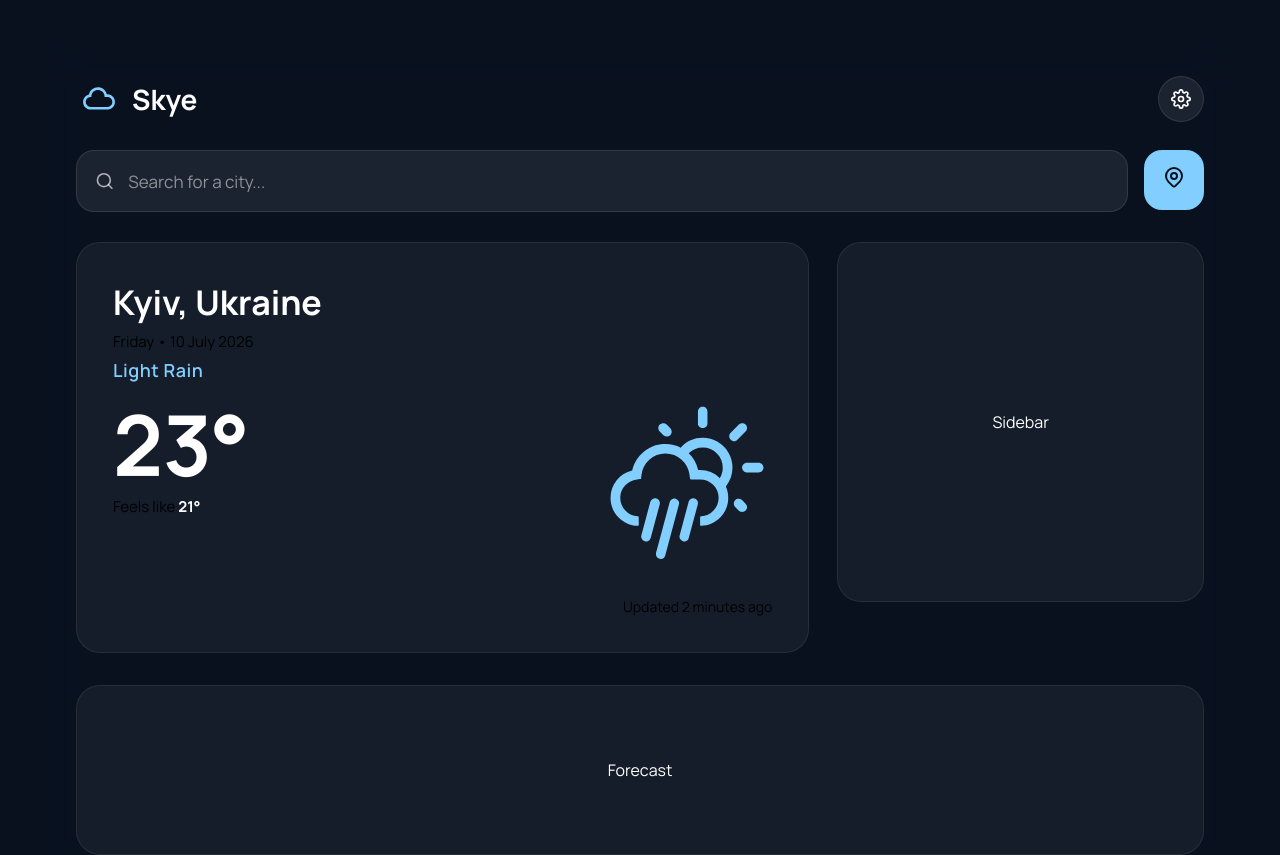
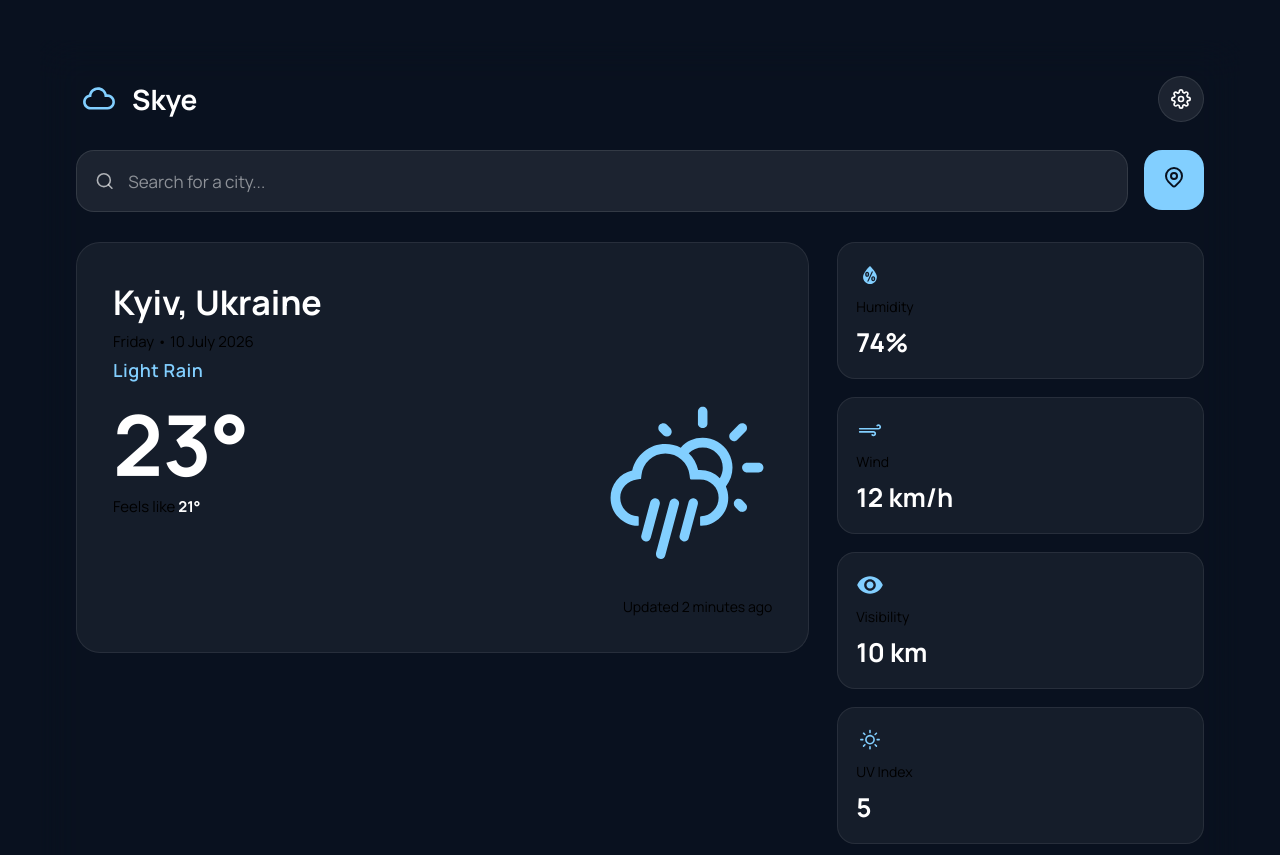
Before and after one commit to MelAiia/weather-aiia-app, a React (Vite) app in the folder weather-aiia-app/: page / in a window 1280 px wide. Shown: the top 855 px of the page. Built offline with nearby package versions, Linux system fonts and the light colour scheme.

Commit message:
Changed WeatherSidebar jsx and css

```diff
--- a/weather-aiia-app/src/components/WeatherSidebar/WeatherSidebar.css
+++ b/weather-aiia-app/src/components/WeatherSidebar/WeatherSidebar.css
@@ -1,15 +1,46 @@
 .weather-sidebar {
-  min-height: 360px;
+  display: grid;
+  grid-template-columns: 1fr;
+  gap: 18px;
+}
 
-  border-radius: 24px;
-
+.info-card {
   background: rgba(255, 255, 255, 0.05);
 
   border: 1px solid rgba(255, 255, 255, 0.08);
 
+  border-radius: 18px;
+
+  padding: 18px;
+
+  display: flex;
+  flex-direction: column;
+
+  gap: 8px;
+
+  transition: 0.25s;
+}
+
+.info-card:hover {
+  transform: translateY(-3px);
+}
+
+.info-card svg {
+  font-size: 28px;
+
+  color: var(--accent);
+}
+
+.info-card span {
+  color: var(--text-secondary);
+
+  font-size: 14px;
+}
+
+.info-card strong {
   color: white;
 
-  display: flex;
-  justify-content: center;
-  align-items: center;
+  font-size: 26px;
+
+  font-weight: 700;
 }
--- a/weather-aiia-app/src/components/WeatherSidebar/WeatherSidebar.jsx
+++ b/weather-aiia-app/src/components/WeatherSidebar/WeatherSidebar.jsx
@@ -1,7 +1,35 @@
 import "./WeatherSidebar.css";
+import { WiHumidity, WiStrongWind, WiDaySunny } from "react-icons/wi";
+import { MdVisibility } from "react-icons/md";
 
 function WeatherSidebar() {
-  return <div className="weather-sidebar">Sidebar</div>;
+  return (
+    <aside className="weather-sidebar">
+      <div className="info-card">
+        <WiHumidity />
+        <span>Humidity</span>
+        <strong>74%</strong>
+      </div>
+
+      <div className="info-card">
+        <WiStrongWind />
+        <span>Wind</span>
+        <strong>12 km/h</strong>
+      </div>
+
+      <div className="info-card">
+        <MdVisibility />
+        <span>Visibility</span>
+        <strong>10 km</strong>
+      </div>
+
+      <div className="info-card">
+        <WiDaySunny />
+        <span>UV Index</span>
+        <strong>5</strong>
+      </div>
+    </aside>
+  );
 }
 
 export default WeatherSidebar;
```
